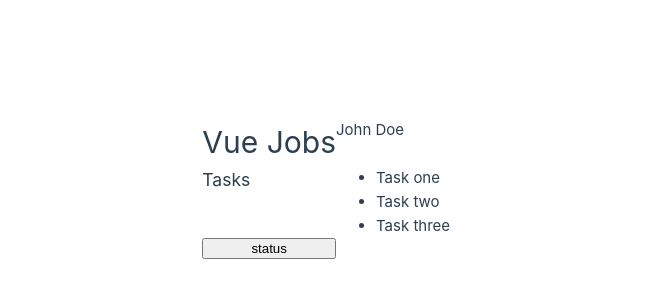
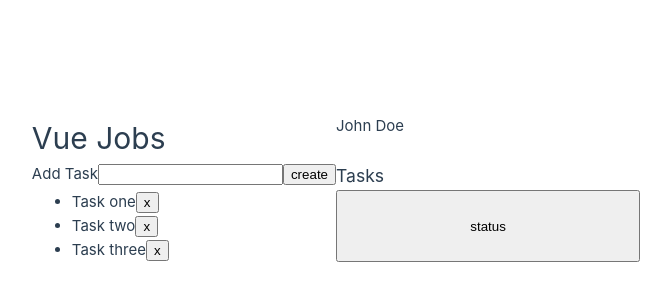
Before and after one commit to tjbarbosadev/vue-cc, a Vue app in the folder vue-cc/: page / in a window 1280 px wide. Shown: the part 212-512 px from the top of the page, without its empty margins (304-975 px from the left). Built offline with nearby package versions, Linux system fonts and the light colour scheme.

Commit message:
Understanding forms and binding functions

```diff
--- a/vue-cc/src/App2.vue
+++ b/vue-cc/src/App2.vue
@@ -5,6 +5,8 @@ import { ref } from 'vue';
 const name = ref('John Doe');
 const status = ref('active');
 const tasks = ref(['Task one', 'Task two', 'Task three']);
+const newTask = ref('');
+
 const toggleStatus = () => {
   if (status.value === 'active') {
     status.value = 'pending';
@@ -15,6 +17,17 @@ const toggleStatus = () => {
   }
 }
 
+const addTask = () => {
+  if (newTask.value.trim() !== '') {
+    tasks.value.push(newTask.value);
+    newTask.value = '';
+  }
+}
+
+const deleteTask = item => {
+  tasks.value.splice(item, 1);
+}
+
 </script>
 
 <template>
@@ -22,9 +35,19 @@ const toggleStatus = () => {
   <p v-if="status === 'active'">{{ name }}</p>
   <p v-else-if="status === 'pending'">pending</p>
   <p v-else="status === 'inactive'">User is inactive</p>
+
+  <form @submit.prevent="addTask">
+    <label for="newTask">Add Task</label>
+    <input type="text" id="newTask" name="newTask" v-model="newTask" />
+    <button type="submit">create</button>
+  </form>
+
   <h3>Tasks</h3>
   <ul>
-    <li v-for="task of tasks" :key="task">{{ task }}</li>
+    <li v-for="(task, index) of tasks" :key="task">
+      <span>{{ task }}</span>
+      <button @click="deleteTask(index)">x</button>
+    </li>
   </ul>
   <button v-on:click="toggleStatus">status</button>
 
```
